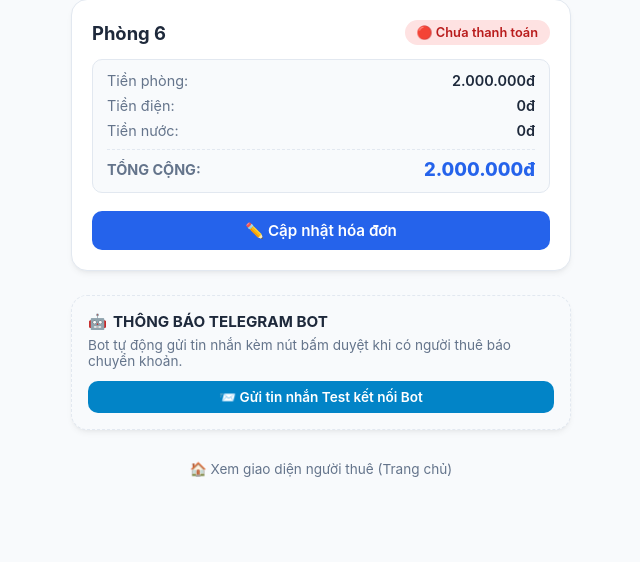
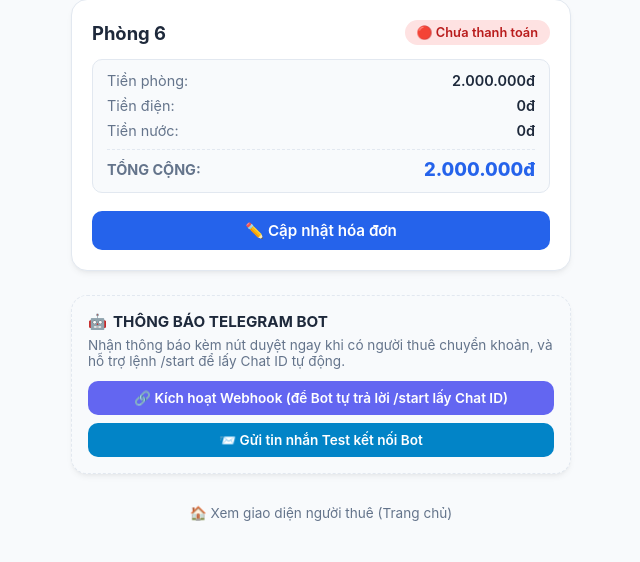
Before and after one commit to dangdangdang2k5/QLPhongTro, a Flask app: page /admin/dashboard in a window 1280 px wide. Shown: the part 1576-2138 px from the top of the page, without its empty margins (319-959 px from the left). Before the commit the page ends 2053 px from the top, so only its background shows below. Run offline with Flask 3, Linux system fonts and the light colour scheme; the visitor is signed in with stand-in values (Sample User, id 1); data comes from the database, SQL or seed files in the repository.

Commit message:
Add Telegram Bot /start webhook handler to automatically return Chat ID

```diff
--- a/app.py
+++ b/app.py
@@ -1,10 +1,10 @@
 import os
 import urllib.parse
 from functools import wraps
-from flask import Flask, render_template, redirect, url_for, abort, request, session
+from flask import Flask, render_template, redirect, url_for, abort, request, session, jsonify
 from dotenv import load_dotenv
 from db import get_db, init_db
-from telegram_service import send_telegram_message, send_telegram_message_with_button
+from telegram_service import send_telegram_message, send_telegram_message_with_button, set_telegram_webhook
 
 # Load biến môi trường từ file .env (nếu chạy local)
 load_dotenv()
@@ -52,6 +52,33 @@ def currency_filter(value):
         return f"{int(value):,}".replace(",", ".") + "đ"
     except (ValueError, TypeError):
         return f"{value}đ"
+
+# ==========================================
+# TELEGRAM WEBHOOK (/start -> LẤY CHAT ID)
+# ==========================================
+
+@app.route('/telegram/webhook', methods=['POST'])
+def telegram_webhook():
+    """Webhook nhận tin nhắn từ Telegram Bot (khi người dùng gửi /start để lấy Chat ID)."""
+    data = request.get_json(silent=True) or {}
+    message = data.get('message') or data.get('edited_message')
+
+    if message:
+        chat = message.get('chat', {})
+        chat_id = chat.get('id')
+        text = (message.get('text') or '').strip()
+
+        if chat_id:
+            reply_text = (
+                "🏠 <b>QLPhongTro Bot</b>\n\n"
+                "Kết nối thành công!\n\n"
+                "Chat ID của bạn:\n"
+                f"<code>{chat_id}</code>\n\n"
+                "<i>(Hãy copy số Chat ID này và dán vào ADMIN_TELEGRAM_CHAT_ID trên Render nhé!)</i>"
+            )
+            send_telegram_message(chat_id=chat_id, message=reply_text)
+
+    return jsonify({'ok': True}), 200
 
 # ==========================================
 # ACCESS KEY & AUTH ROUTES (NGƯỜI THUÊ)
@@ -280,7 +307,7 @@ def admin_dashboard():
     rooms = cursor.fetchall()
     conn.close()
 
-    # Nhận thông báo test Telegram nếu có
+    # Nhận thông báo test Telegram / Webhook nếu có
     tg_status = request.args.get('tg_status')
 
     return render_template(
@@ -290,6 +317,19 @@ def admin_dashboard():
         payment_year=PAYMENT_YEAR,
         tg_status=tg_status
     )
+
+@app.route('/admin/set-telegram-webhook', methods=['POST'])
+@admin_required
+def admin_set_telegram_webhook():
+    """Đăng ký Webhook tự động với Telegram để Bot nhận lệnh /start."""
+    app_url = os.getenv('APP_BASE_URL', '').rstrip('/')
+    if not app_url:
+        return redirect(url_for('admin_dashboard', tg_status='no_app_url'))
+
+    webhook_url = f"{app_url}/telegram/webhook"
+    success = set_telegram_webhook(webhook_url)
+    status = 'webhook_success' if success else 'webhook_failed'
+    return redirect(url_for('admin_dashboard', tg_status=status))
 
 @app.route('/admin/test-telegram', methods=['POST'])
 @admin_required
--- a/templates/admin.html
+++ b/templates/admin.html
@@ -17,7 +17,7 @@
             <a href="/admin/logout" class="btn-logout">Đăng xuất</a>
         </header>
 
-        <!-- Thông báo kết quả Test Telegram nếu có -->
+        <!-- Thông báo kết quả Test Telegram / Webhook nếu có -->
         {% if tg_status == 'success' %}
         <div class="notice-box notice-paid" style="margin-top: 14px;">
             ✅ <strong>Đã gửi tin nhắn test Telegram thành công!</strong><br>
@@ -31,7 +31,22 @@
         {% elif tg_status == 'no_chat_id' %}
         <div class="alert-error" style="margin-top: 14px;">
             ⚠️ <strong>Chưa cấu hình ADMIN_TELEGRAM_CHAT_ID!</strong><br>
-            Vui lòng thêm biến <code>ADMIN_TELEGRAM_CHAT_ID</code> vào Render Environment Variables.
+            Hãy gửi tin nhắn <code>/start</code> cho bot <strong>@PhongTroMH_bot</strong> để lấy Chat ID, sau đó thêm vào Render.
+        </div>
+        {% elif tg_status == 'webhook_success' %}
+        <div class="notice-box notice-paid" style="margin-top: 14px;">
+            🔗 <strong>Đã kích hoạt Webhook Telegram thành công!</strong><br>
+            Bây giờ bạn có thể mở Bot <strong>@PhongTroMH_bot</strong> trên Telegram và gửi <code>/start</code> để lấy Chat ID.
+        </div>
+        {% elif tg_status == 'webhook_failed' %}
+        <div class="alert-error" style="margin-top: 14px;">
+            ❌ <strong>Kích hoạt Webhook thất bại!</strong><br>
+            Vui lòng kiểm tra lại <code>TELEGRAM_BOT_TOKEN</code> và <code>APP_BASE_URL</code> trên Render.
+        </div>
+        {% elif tg_status == 'no_app_url' %}
+        <div class="alert-error" style="margin-top: 14px;">
+            ⚠️ <strong>Chưa cấu hình APP_BASE_URL!</strong><br>
+            Vui lòng thêm biến <code>APP_BASE_URL</code> (ví dụ: <code>https://qlphongtro-j7mw.onrender.com</code>) trên Render.
         </div>
         {% endif %}
 
@@ -163,13 +178,20 @@
                     <span>🤖</span> THÔNG BÁO TELEGRAM BOT
                 </div>
                 <p style="font-size: 0.85rem; color: var(--text-muted); margin-bottom: 12px;">
-                    Bot tự động gửi tin nhắn kèm nút bấm duyệt khi có người thuê báo chuyển khoản.
+                    Nhận thông báo kèm nút duyệt ngay khi có người thuê chuyển khoản, và hỗ trợ lệnh <code>/start</code> để lấy Chat ID tự động.
                 </p>
-                <form method="POST" action="/admin/test-telegram">
-                    <button type="submit" class="btn btn-primary" style="padding: 8px 14px; font-size: 0.85rem; background-color: #0284c7;">
-                        📨 Gửi tin nhắn Test kết nối Bot
-                    </button>
-                </form>
+                <div style="display: flex; flex-direction: column; gap: 8px;">
+                    <form method="POST" action="/admin/set-telegram-webhook">
+                        <button type="submit" class="btn btn-primary" style="padding: 9px 14px; font-size: 0.85rem; background-color: #6366f1;">
+                            🔗 Kích hoạt Webhook (để Bot tự trả lời /start lấy Chat ID)
+                        </button>
+                    </form>
+                    <form method="POST" action="/admin/test-telegram">
+                        <button type="submit" class="btn btn-primary" style="padding: 9px 14px; font-size: 0.85rem; background-color: #0284c7;">
+                            📨 Gửi tin nhắn Test kết nối Bot
+                        </button>
+                    </form>
+                </div>
             </div>
         </section>
 
```
Also changed, not shown: telegram_service.py (+20 -2 lines).
